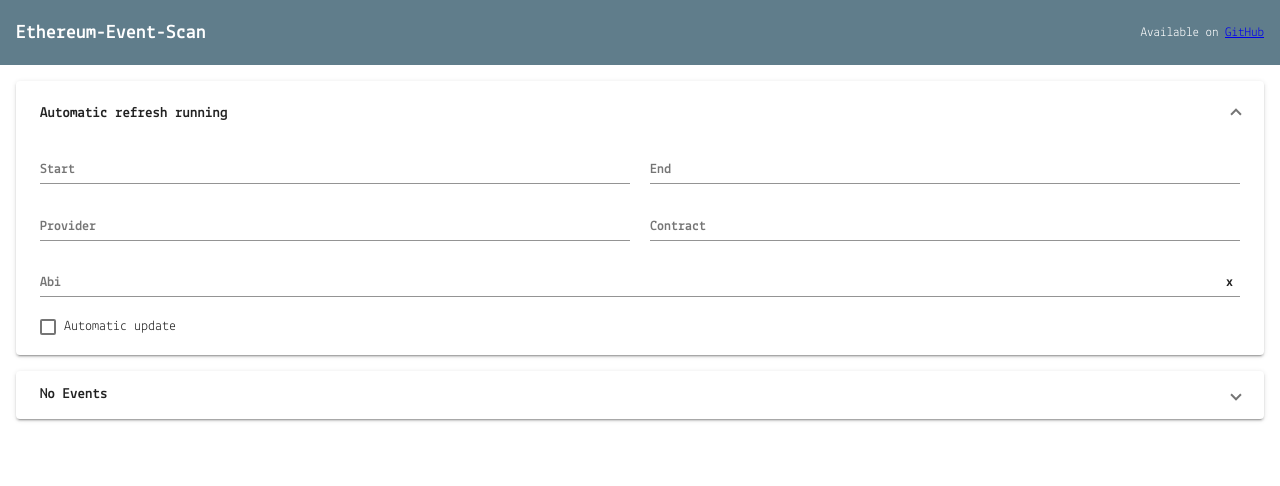
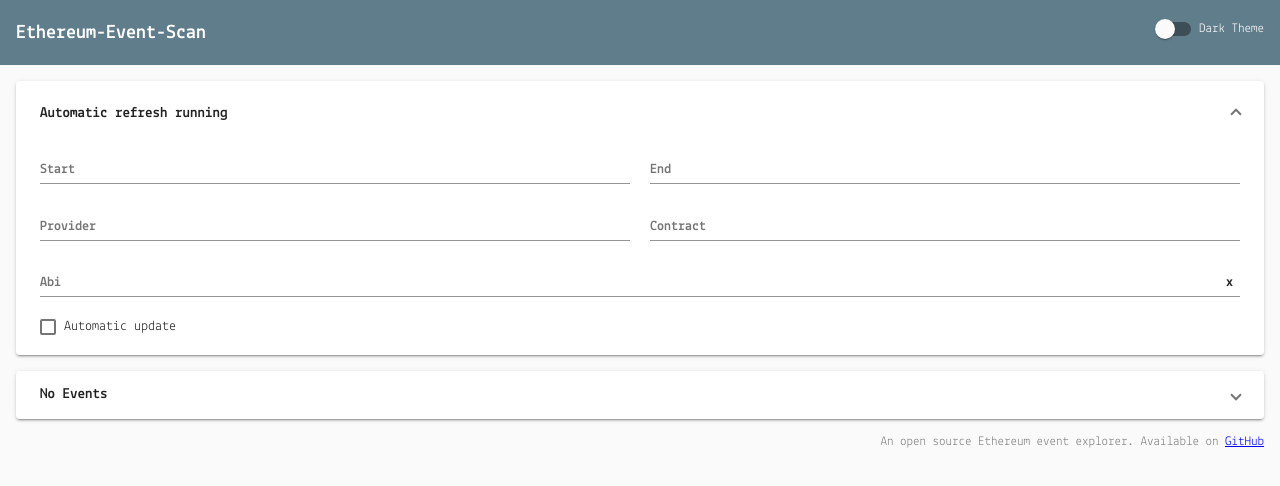
Before and after one commit to MarkusSprunck/ethereum-event-scan, an Angular app: page / in a window 1280 px wide. Shown: the top 486 px of the page. Built offline with nearby package versions, Linux system fonts and the light colour scheme; what web3 would draw is missing.

Commit message:
Add Dark Theme support

```diff
--- a/package.json
+++ b/package.json
@@ -17,7 +17,7 @@
   },
   "dependencies": {
     "@angular/animations": "9.0.4",
-    "@angular/cdk": "9.0.1",
+    "@angular/cdk": "^9.0.1",
     "@angular/common": "9.0.4",
     "@angular/compiler": "9.0.4",
     "@angular/core": "9.0.4",
--- a/src/app/app.module.ts
+++ b/src/app/app.module.ts
@@ -55,7 +55,11 @@ import {HighlightSearch} from './components/events-table/pipes/highlight-search.
 import {ModalDialogContentComponent} from './components/modal-dialog/modal-dialog-content.component';
 import {MatListModule} from '@angular/material/list';
 import {FlexModule} from '@angular/flex-layout';
-import {EventsListResponsiveDirective} from './components/events-table/directives/events-list-responsive.directive';
+import {EventsListResponsiveDirective} from './components/events-table/directives/events-list-responsive.directive'
+import {ThemeService} from "./services/theme.service";
+import {MatSlideToggleModule} from "@angular/material/slide-toggle";
+import {MatButtonToggleModule} from "@angular/material/button-toggle";
+import {MatSliderModule} from "@angular/material/slider";
 
 @NgModule({
     declarations: [
@@ -102,10 +106,13 @@ import {EventsListResponsiveDirective} from './components/events-table/directive
         MatOptionModule,
         MatDialogModule,
         MatListModule,
-        FlexModule
+        FlexModule,
+        MatSlideToggleModule,
+        MatSliderModule
     ],
     exports: [EventsListResponsiveDirective],
-    providers: [Reader, DecimalPipe, ModalDialogContentComponent,
+    providers: [Reader, DecimalPipe,
+        ThemeService, ModalDialogContentComponent,
         {
             provide: MatDialogRef,
             useValue: {}
--- a/src/app/components/settings/directives/json-formatter.directive.ts
+++ b/src/app/components/settings/directives/json-formatter.directive.ts
@@ -19,15 +19,12 @@ export class JsonFormatterDirective {
     @HostListener('focus', ['$event.target.value'])
     onFocus(value: any) {
         this.el.value = this.out(value);
-        this.renderer.setStyle(this.elementRef.nativeElement, 'background', '#F0F0F0');
     }
 
     @HostListener('blur', ['$event.target.value'])
     onBlur(value: any) {
         this.el.value = this.into(value);
-        this.renderer.setStyle(this.elementRef.nativeElement, 'background', 'white');
     }
-
 
     into(input: any) {
         return JSON.stringify(JSON.parse(input));
--- a/src/app/pages/main/main.component.css
+++ b/src/app/pages/main/main.component.css
@@ -13,8 +13,23 @@
     font-size: small;
 }
 
+.footer {
+    margin-left: auto;
+    margin-right: 0;
+    font-weight: lighter;
+    font-size: small;
+    color: gray;
+    text-align: right;
+}
+
 div {
     padding-left: 0.5rem;
     padding-right: 0.5rem;
     padding-top: 0.5rem;
 }
+
+
+div.mat-app-background {
+    padding: 0;
+    min-height: calc(100vh);
+}
--- a/src/app/pages/main/main.component.html
+++ b/src/app/pages/main/main.component.html
@@ -1,17 +1,25 @@
-<mat-toolbar class="header" color="primary">
+<div [ngClass]="{'dark-theme': isDarkTheme | async}" class="mat-app-background">
+
+        <mat-toolbar class="header"
+                     color="primary">
             <mat-toolbar-row>
                 <span class="title">Ethereum-Event-Scan</span>
-        <span class="title-sub">Available on
-            <a href="https://github.com/MarkusSprunck/ethereum-event-scan" target="_blank">GitHub</a>
+                <span class="title-sub">
+            <mat-slide-toggle (change)="toggleDarkTheme($event.checked)"
+                              [checked]="isDarkTheme | async">Dark Theme</mat-slide-toggle>
                       </span>
+
              </mat-toolbar-row>
         </mat-toolbar>
 
         <!-- Main content -->
         <div class="row">
             <div class="col-12">
-        <app-settings [abi]="control.abi" [connected]="control.entity.connected" [contract]="control.contract" [endBlock]="control.endBlock"
-                      [lastBlock]="control.entity.currentBlock" [provider]="control.provider" [refresh]="control.refresh" [startBlock]="control.startInitial">
+                <app-settings [abi]="control.abi" [connected]="control.entity.connected"
+                              [contract]="control.contract" [endBlock]="control.endBlock"
+                              [lastBlock]="control.entity.currentBlock"
+                              [provider]="control.provider" [refresh]="control.refresh"
+                              [startBlock]="control.startInitial">
 
                 </app-settings>
             </div>
@@ -22,3 +30,9 @@
                 <app-events-list></app-events-list>
             </div>
         </div>
+
+       <div class="row">
+           <div class="footer">An open source Ethereum event explorer. Available on <a href="https://github.com/MarkusSprunck/ethereum-event-scan" class="table-link" target="_blank">GitHub</a></div>
+       </div>
+
+</div>
--- a/src/app/pages/main/main.component.ts
+++ b/src/app/pages/main/main.component.ts
@@ -22,19 +22,32 @@
  * SOFTWARE.
  */
 
-import {Component} from '@angular/core';
+import {Component, OnInit} from '@angular/core';
 import {Reader} from '../../services/reader.service';
+import {Observable} from "rxjs";
+import {ThemeService} from "../../services/theme.service";
 
 @Component({
     selector: 'app-root',
     templateUrl: './main.component.html',
     styleUrls: ['./main.component.css']
 })
-export class MainComponent {
+export class MainComponent  implements OnInit   {
 
-    constructor(public control: Reader) {
+    constructor(public control: Reader,
+                private themeService: ThemeService) {
         this.control.runLoadTable();
     }
 
+    isDarkTheme: Observable<boolean>;
 
+
+    ngOnInit() {
+        this.isDarkTheme = this.themeService.isDarkTheme;
+    }
+
+
+    toggleDarkTheme(checked: boolean) {
+        this.themeService.setDarkTheme(checked);
+    }
 }
--- /dev/null
+++ b/src/app/services/theme.service.ts
@@ -0,0 +1,24 @@
+import {Injectable} from '@angular/core';
+import {Subject} from "rxjs";
+import {UtilsService} from "./utils.service";
+import {ActivatedRoute} from "@angular/router";
+import {ProviderService} from "./provider.service";
+
+@Injectable()
+export class ThemeService {
+    private _darkTheme = new Subject<boolean>();
+    isDarkTheme = this._darkTheme.asObservable();
+
+    constructor(private route: ActivatedRoute, public entity: ProviderService) {
+        this.route.queryParams.subscribe(params => {
+            if (params.dark) {
+                this._darkTheme.next(params.dark === 'true');
+            }
+        });
+    }
+
+    setDarkTheme(isDarkTheme: boolean): void {
+        this._darkTheme.next(isDarkTheme);
+        UtilsService.updateURLParameter('dark', '' + isDarkTheme);
+    }
+}
--- a/src/styles.scss
+++ b/src/styles.scss
@@ -4,23 +4,6 @@
 // have to load a single css file for Angular Material in your app.
 // Be sure that you only ever include this mixin once!
 @include mat-core();
-
-// Define the palettes for your theme using the Material Design palettes available in palette.scss
-// (imported above). For each palette, you can optionally specify a default, lighter, and darker
-// hue.
-$dark-primary: mat-palette($mat-blue-grey);
-$dark-accent: mat-palette($mat-amber, A200, A100, A400);
-
-// The warn palette is optional (defaults to red).
-$dark-warn: mat-palette($mat-deep-orange);
-
-// Create the theme object (a Sass map containing all of the palettes).
-$cdark-theme: mat-light-theme($dark-primary, $dark-accent, $dark-warn);
-
-// Include theme styles for core and each component used in your app.
-// Alternatively, you can import and @include the theme mixins for each component
-// that you are using.
-@include angular-material-theme($cdark-theme);
 
 @import 'src/app/components/events-table/directives/events-list-responsive.directive';
 
@@ -50,6 +33,28 @@ body {
 
 @media screen and (max-width: 700px) {
   html, body {
-     min-width: 360px
+     min-width: 360px;
   }
 }
+
+.table-link {
+  color: blue;
+}
+$light-primary: mat-palette($mat-blue-grey);
+$light-accent: mat-palette($mat-amber, A200, A100, A400);
+$light-warn: mat-palette($mat-deep-orange);
+$light-theme: mat-light-theme($light-primary, $light-accent, $light-warn);
+@include angular-material-theme($light-theme);
+
+// Our dark theme
+.dark-theme {
+  .table-link {
+    color: lightblue;
+  }
+  color: $light-primary-text;
+  $dark-primary: mat-palette($mat-brown);
+  $dark-accent: mat-palette($mat-amber, A400, A100, A700);
+  $dark-warn: mat-palette($mat-red);
+  $dark-theme: mat-dark-theme($dark-primary, $dark-accent, $dark-warn);
+  @include angular-material-theme($dark-theme);
+}
```
Also changed, not shown: 1 other file (tests, documents, lock files or other folders). Lines whose indentation alone changed are shown as unchanged.
